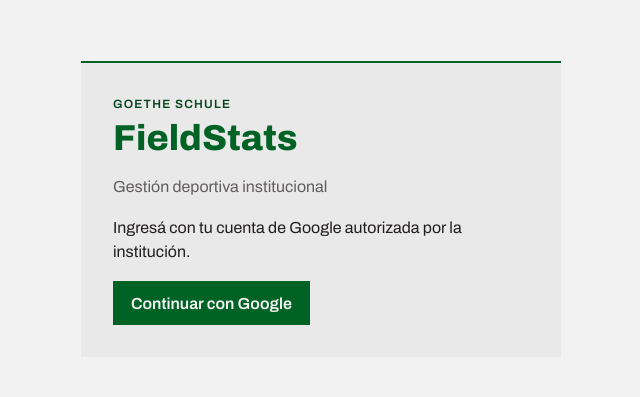
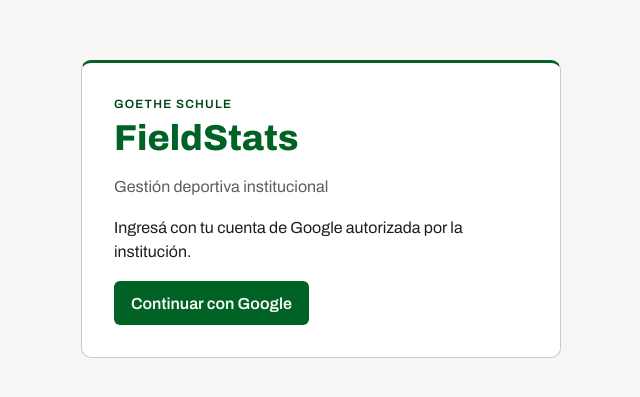
Before and after one commit to servicios-goethe/fieldstat, a React (Vite) app: page / in a window 1280 px wide. Shown: the part 191-588 px from the top of the page, without its empty margins (319-959 px from the left). Built offline with nearby package versions, Linux system fonts and the light colour scheme; no server answers.

Commit message:
ux: soften surfaces borders and controls

```diff
--- a/src/styles.css
+++ b/src/styles.css
@@ -1,24 +1,24 @@
 @import url('https://fonts.googleapis.com/css2?family=Archivo:wght@400;600;800&display=swap');
 
 :root {
-  --color-bg: #f3f2f2;
-  --color-surface: #eae9e9;
+  --color-bg: #f7f6f4;
+  --color-surface: #ffffff;
   --color-text: #201e1d;
-  --color-divider: color-mix(in srgb, #201e1d 40%, transparent);
+  --color-divider: #c9c9c7;
   --color-accent: #006225;
   --color-accent-100: #e8f3eb;
   --color-accent-200: #cfe6d6;
   --color-accent-600: #00521f;
   --color-accent-700: #00451a;
-  --color-neutral-100: #f8f4f4;
-  --color-neutral-200: #eae7e7;
-  --color-neutral-300: #d7d3d3;
+  --color-neutral-100: #fbfaf8;
+  --color-neutral-200: #efeeeb;
+  --color-neutral-300: #d9d8d5;
   --color-neutral-500: #9b9797;
   --color-neutral-700: #605d5d;
   --color-neutral-800: #444141;
   --font-heading: "Archivo", system-ui, sans-serif;
   --font-body: "Archivo", system-ui, sans-serif;
-  --radius: 0px;
+  --radius: 6px;
   --principal: var(--color-accent);
   --principal-oscuro: var(--color-accent-600);
   --acento: var(--color-accent-700);
@@ -28,7 +28,7 @@
 html { background: var(--color-bg); }
 body { margin: 0; min-width: 320px; background: var(--color-bg); color: var(--color-text); font-family: var(--font-body); }
 button, input, select { font: inherit; }
-button { align-items: center; background: var(--color-accent); border: 2px solid transparent; border-radius: var(--radius); color: var(--color-bg); cursor: pointer; display: inline-flex; font-weight: 600; justify-content: flex-start; min-height: 44px; padding: 0 16px; text-align: left; }
+button { align-items: center; background: var(--color-accent); border: 1px solid transparent; border-radius: var(--radius); color: var(--color-bg); cursor: pointer; display: inline-flex; font-weight: 600; justify-content: flex-start; min-height: 44px; padding: 0 16px; text-align: left; }
 button:hover { background: var(--color-accent-600); }
 button:active { background: var(--color-accent-700); }
 button:disabled { cursor: not-allowed; opacity: .45; }
@@ -39,7 +39,7 @@
 ::selection { background: var(--color-accent-200); }
 
 .app-shell { align-items: center; display: flex; justify-content: center; min-height: 100vh; padding: 24px; }
-.card { background: var(--color-surface); border-top: 2px solid var(--color-accent); max-width: 480px; padding: 32px; width: 100%; }
+.card { background: var(--color-surface); border: 1px solid var(--color-divider); border-top: 3px solid var(--color-accent); border-radius: 10px; max-width: 480px; padding: 32px; width: 100%; }
 .eyebrow { color: var(--color-accent-700); font-size: 12px; font-weight: 600; letter-spacing: .1em; margin: 0; text-transform: uppercase; }
 h1, h2, h3 { font-family: var(--font-heading); font-weight: 800; }
 h1 { color: var(--color-accent); font-size: 36px; line-height: 1.1; margin: 6px 0; }
@@ -64,7 +64,7 @@
 .menu button:hover, .menu .selected { background: var(--color-neutral-200); color: var(--color-accent-700); }
 .menu .selected { border-bottom-color: var(--color-accent); }
 .panels { display: grid; gap: 24px; }
-.panel { background: var(--color-surface); border-top: 2px solid var(--color-accent); padding: 24px; }
+.panel { background: var(--color-surface); border: 1px solid #deddda; border-top: 3px solid var(--color-accent); border-radius: 10px; padding: 24px; }
 .panel h2 { color: var(--color-accent-700); margin: 0; }
 .panel-heading p { color: var(--color-neutral-700); margin-bottom: 20px; }
 
@@ -86,7 +86,7 @@
 .table-wrap table tr:hover td { background: color-mix(in srgb, var(--color-text) 4%, transparent); }
 
 .dashboard-app { display: grid; grid-template-columns: 240px minmax(0, 1fr); gap: 0; max-width: none; min-height: 100vh; padding: 0; }
-.sidebar { border-right: 2px solid var(--color-divider); display: flex; flex-direction: column; min-height: 100vh; }
+.sidebar { background: var(--color-surface); border-right: 1px solid var(--color-divider); display: flex; flex-direction: column; min-height: 100vh; }
 .brand { border-bottom: 2px solid var(--color-divider); display: flex; flex-direction: column; gap: 2px; padding: 16px; }
 .brand strong { color: var(--color-text); font-family: var(--font-heading); font-size: 20px; font-weight: 800; }
 .sidebar nav { display: flex; flex: 1; flex-direction: column; gap: 20px; padding: 16px 0; }
@@ -94,7 +94,7 @@
 .nav-label { color: var(--color-neutral-700); font-size: 11px; letter-spacing: .1em; padding: 4px 16px; text-transform: uppercase; }
 .nav-item { background: transparent; border: 0; border-left: 3px solid transparent; color: var(--color-text); min-height: 40px; padding: 8px 16px 8px 13px; width: 100%; }
 .nav-item:hover { background: var(--color-neutral-200); color: var(--color-text); }
-.nav-item.active { background: var(--color-neutral-200); border-left-color: var(--color-accent); color: var(--color-accent-700); font-weight: 600; }
+.nav-item.active { background: var(--color-accent-100); border-left-color: var(--color-accent); border-radius: 0 var(--radius) var(--radius) 0; color: var(--color-accent-700); font-weight: 600; }
 .sidebar-footer { border-top: 2px solid var(--color-divider); display: flex; flex-direction: column; gap: 2px; padding: 12px 16px 16px; }
 .sidebar-footer strong { font-size: 12px; overflow-wrap: anywhere; }
 .sidebar-footer span { color: var(--color-neutral-700); font-size: 12px; }
@@ -103,10 +103,10 @@
 .app-header.mobile-only { display: none; }
 .role-badge { color: var(--color-neutral-700); font-size: 12px; text-transform: capitalize; }
 .context-bar { align-items: center; border-bottom: 2px solid var(--color-divider); display: flex; flex-wrap: wrap; gap: 12px; padding: 12px 24px; }
-.segmented { border: 1px solid var(--color-divider); display: inline-flex; }
+.segmented { border: 1px solid var(--color-divider); border-radius: var(--radius); display: inline-flex; overflow: hidden; }
 .segmented button { background: transparent; border: 0; color: var(--color-text); min-height: 36px; padding: 7px 12px; }
 .segmented button:hover { background: var(--color-neutral-200); }
-.segmented button.active { background: var(--color-text); color: var(--color-bg); }
+.segmented button.active { background: var(--color-accent-100); color: var(--color-accent-800); font-weight: 600; }
 .context-bar label { align-items: center; display: inline-flex; font-size: 13px; gap: 8px; margin-left: auto; }
 .context-bar select { min-height: 36px; width: auto; }
 .route-heading { align-items: flex-end; display: flex; justify-content: space-between; padding: 24px 24px 0; }
@@ -147,7 +147,7 @@
 .convocatorias-panel { max-width: 760px; }
 .convocatorias-heading h2 { margin: 4px 0; }
 .convocatorias-list { display: flex; flex-direction: column; gap: 16px; }
-.convocatoria-card { background: var(--color-bg); border-top: 2px solid var(--color-accent); padding: 16px; }
+.convocatoria-card { background: var(--color-bg); border: 1px solid #deddda; border-top: 3px solid var(--color-accent); border-radius: 8px; padding: 16px; }
 .convocatoria-card-top { align-items: center; display: flex; justify-content: space-between; gap: 12px; }
 .kicker { color: var(--color-accent-700); font-size: 11px; letter-spacing: .1em; text-transform: uppercase; }
 .tag { align-items: center; display: inline-flex; font-size: 11px; letter-spacing: .02em; padding: 4px 10px; }
```
